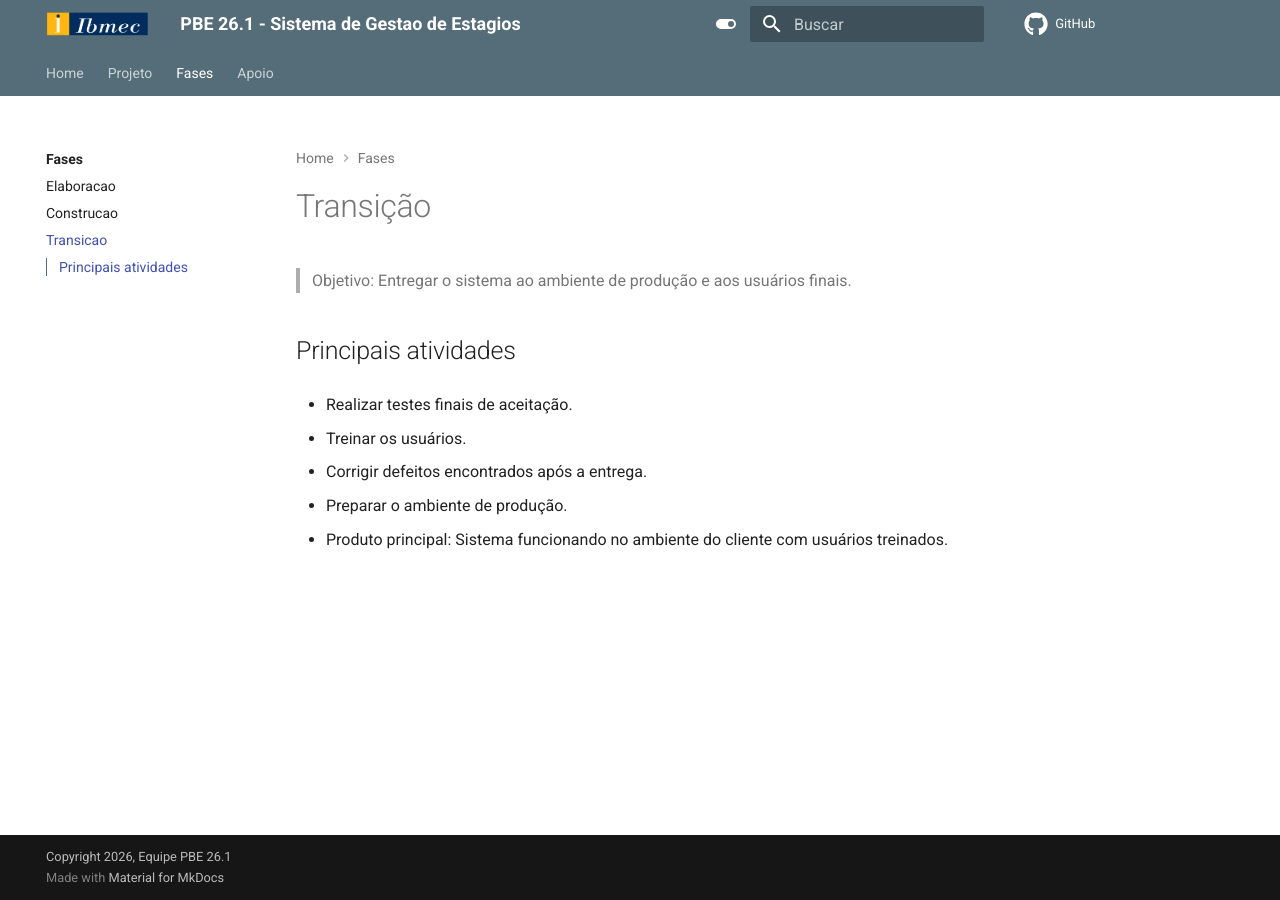
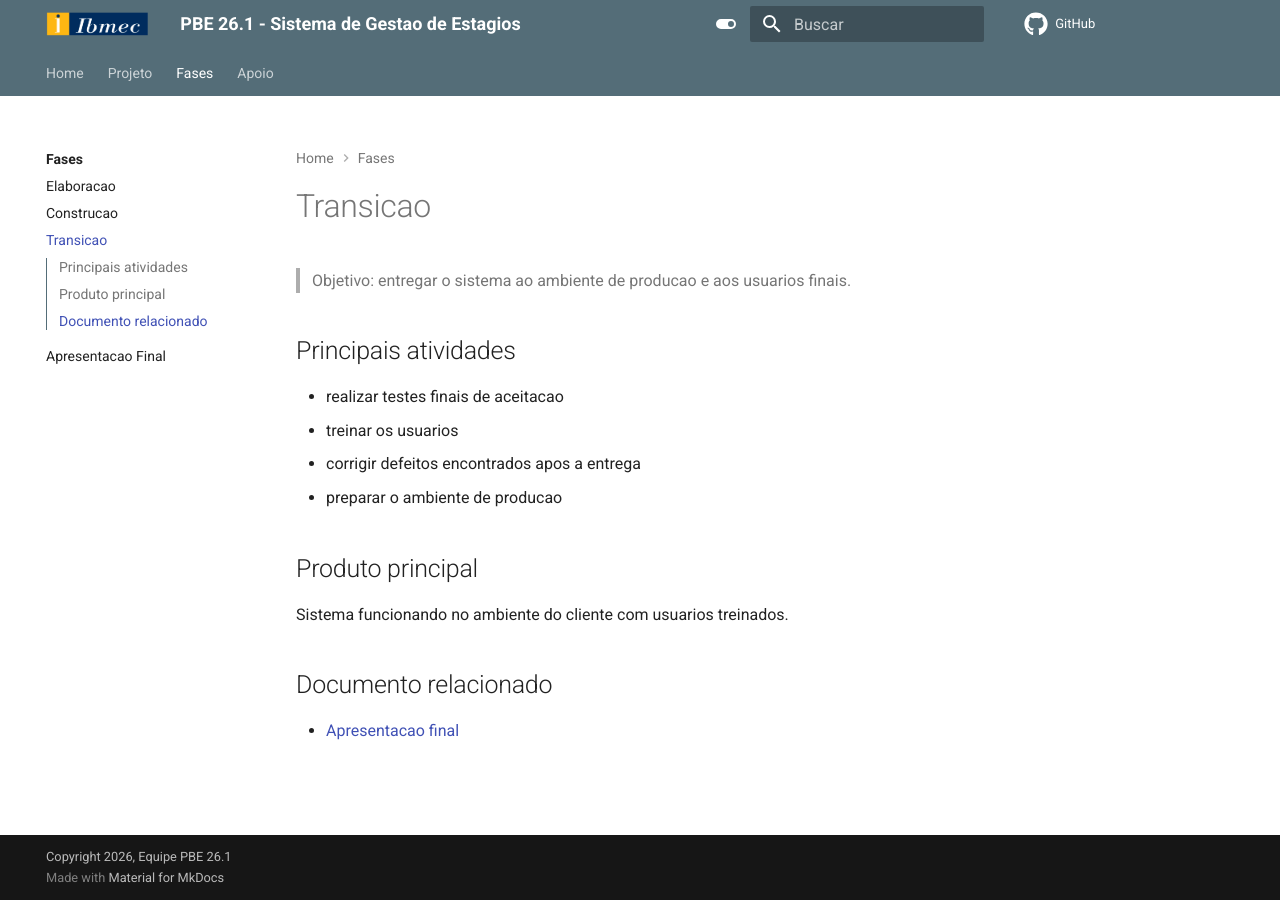
Before and after one commit to Projetos-de-Extensao/PBE_26.1_8001_VI, an MkDocs documentation site: the page built from docs/Transicao/index.md, in a window 1280 px wide. Built offline with MkDocs 1.6.1 and Material for MkDocs 9.7.7, drawn with Linux system fonts in a browser that asks for light colours; comment, search, counter and statistics services are not loaded.

Commit message:
docs: adiciona apresentacao final em markdown

```diff
--- a/docs/Transicao/index.md
+++ b/docs/Transicao/index.md
@@ -1,15 +1,18 @@
-# Transição
+# Transicao
 
-> Objetivo: Entregar o sistema ao ambiente de produção e aos usuários finais.
+> Objetivo: entregar o sistema ao ambiente de producao e aos usuarios finais.
 
 ## Principais atividades
 
-* Realizar testes finais de aceitação.
+- realizar testes finais de aceitacao
+- treinar os usuarios
+- corrigir defeitos encontrados apos a entrega
+- preparar o ambiente de producao
 
-* Treinar os usuários.
+## Produto principal
 
-* Corrigir defeitos encontrados após a entrega.
+Sistema funcionando no ambiente do cliente com usuarios treinados.
 
-* Preparar o ambiente de produção.
+## Documento relacionado
 
-* Produto principal: Sistema funcionando no ambiente do cliente com usuários treinados.
+- [Apresentacao final](apresentacao_final.md)
--- a/mkdocs.yml
+++ b/mkdocs.yml
@@ -17,6 +17,7 @@
       - Elaboracao: Elaboracao/index.md
       - Construcao: Construcao/index.md
       - Transicao: Transicao/index.md
+      - Apresentacao Final: Transicao/apresentacao_final.md
   - Apoio:
       - MkDocs: mkdocs.md
       - Bibliografia: bibliografia.md
```
Also changed, not shown: docs/Transicao/apresentacao_final.md (added, +95 -0 lines).
